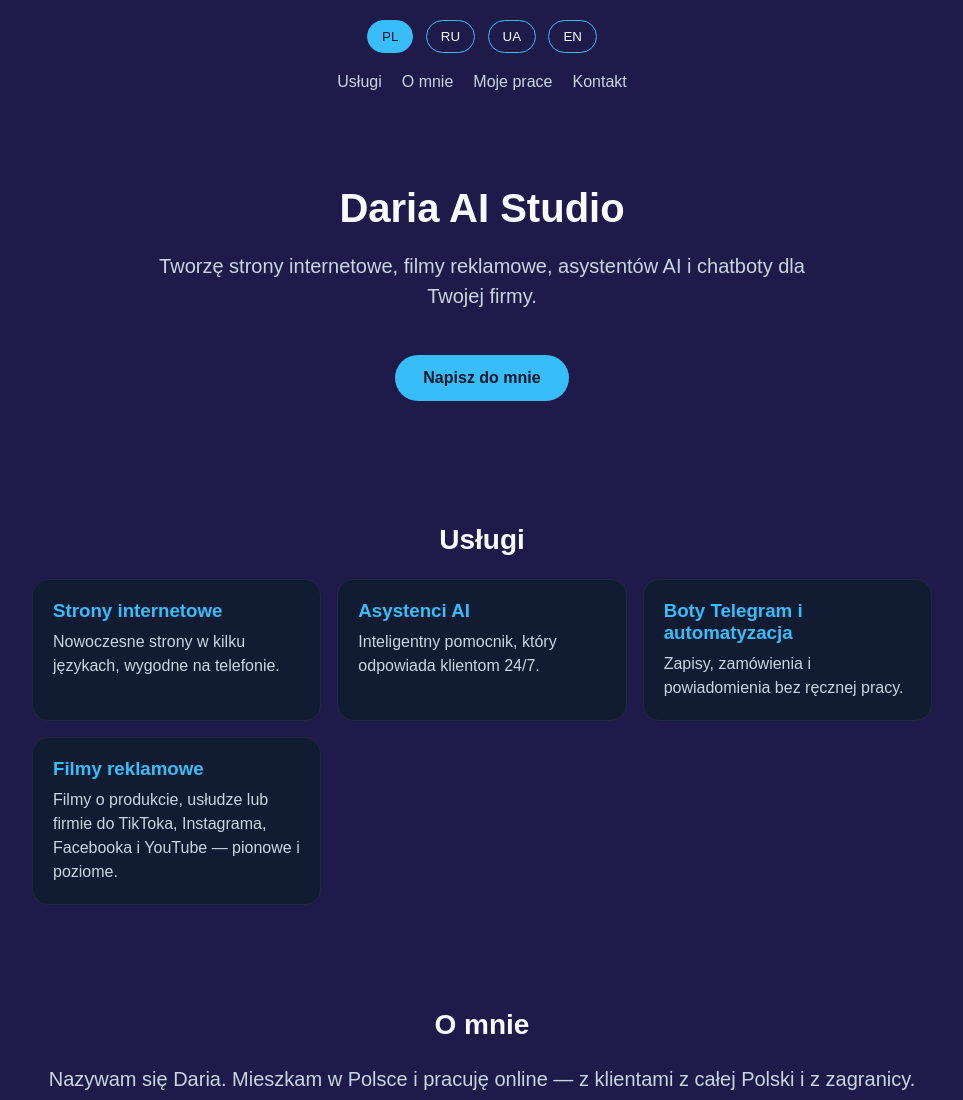
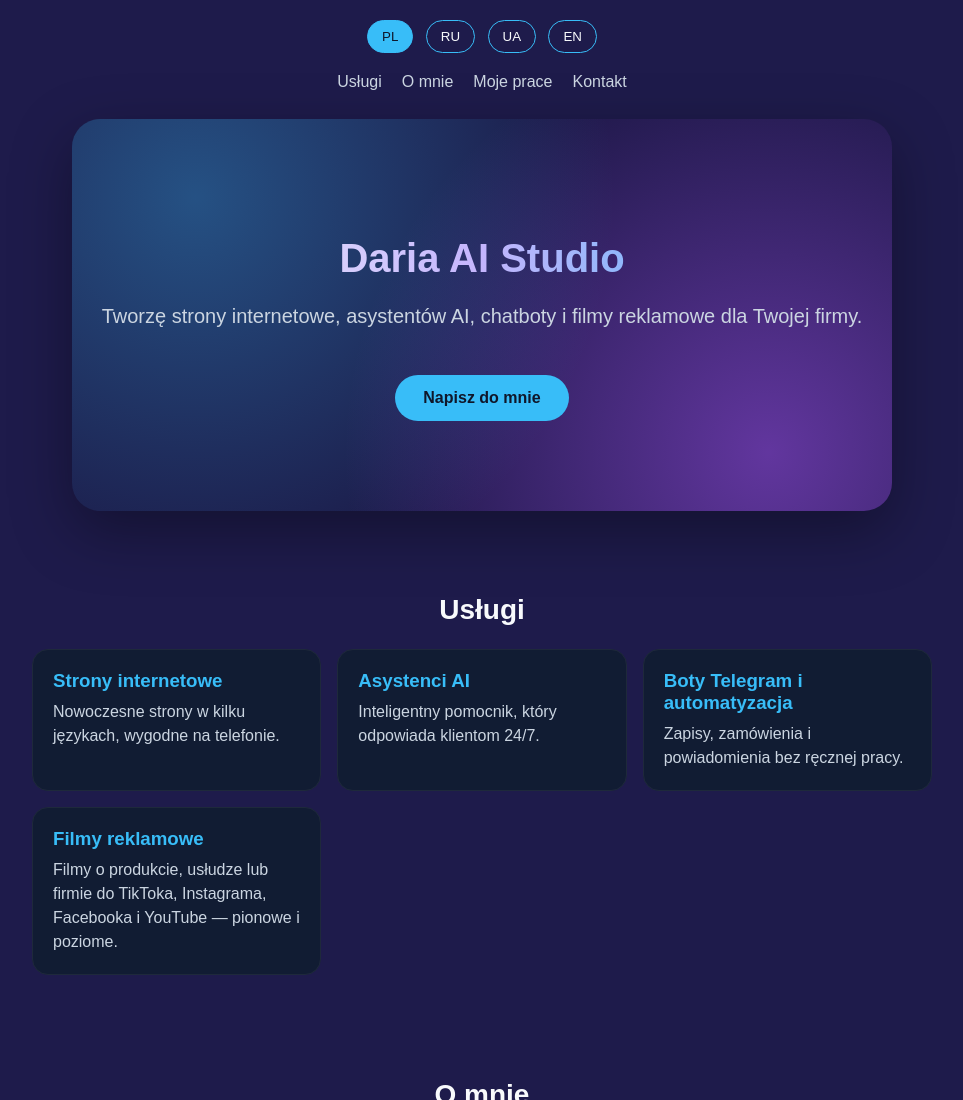
Before and after one commit to daria-ai-studio/daria-ai-studio.github.io, a plain HTML site: page index.html in a window 1280 px wide. Shown: the top 1100 px of the page, without its empty margins (158-1121 px from the left). Drawn offline with Linux system fonts and the light colour scheme.

Commit message:
Refactor main layout and update language texts
Updated main styling and improved text descriptions for multiple languages.

```diff
--- a/index.html
+++ b/index.html
@@ -9,7 +9,8 @@
   nav { padding: 16px; }
   nav button { margin: 4px; padding: 8px 14px; border: 1px solid #38bdf8; background: none; color: #f8fafc; border-radius: 20px; cursor: pointer; }
   nav button.active { background: #38bdf8; color: #0f172a; }
-  main { padding: 60px 20px; max-width: 700px; margin: auto; }
+  main { box-sizing: border-box; width: calc(100% - 32px); max-width: 820px; margin: 20px auto; padding: 90px 24px; border-radius: 28px; background: radial-gradient(circle at 15% 20%, rgba(56,189,248,0.35), transparent 55%), radial-gradient(circle at 85% 85%, rgba(168,85,247,0.5), transparent 55%), #1b1745; box-shadow: 0 20px 60px rgba(0,0,0,0.35); }
+  h1 { background: linear-gradient(90deg, #f8fafc, #c4b5fd, #38bdf8); -webkit-background-clip: text; background-clip: text; color: transparent; }
   h1 { font-size: 40px; margin-bottom: 10px; }
   h2 { font-size: 28px; }
   p { font-size: 20px; line-height: 1.5; color: #cbd5e1; }
@@ -89,10 +90,10 @@ const sections = {
 const sectionIds = ["services-title", "portfolio-title", null, "s1-t", "s1-p", "s2-t", "s2-p", "s3-t", "s3-p", "portfolio-text", "s4-t", "s4-p", "about-title", "about-text"];
 
 const texts = {
-  pl: ["Tworzę strony internetowe, filmy reklamowe, asystentów AI i chatboty dla Twojej firmy.", "Napisz do mnie", "Kontakt", "Zadzwoń"],
-  ru: ["Создаю сайты, рекламные ролики, AI-помощников и чат-ботов для вашего бизнеса.", "Написать мне", "Контакты", "Позвонить"],
-  ua: ["Створюю сайти, рекламні ролики, AI-помічників і чат-ботів для вашого бізнесу.", "Написати мені", "Контакти", "Зателефонувати"],
-  en: ["I create websites, video ads, AI assistants and chatbots for your business.", "Contact me", "Contact", "Call me"]
+  pl: ["Tworzę strony internetowe, asystentów AI, chatboty i filmy reklamowe dla Twojej firmy.", "Napisz do mnie", "Kontakt", "Zadzwoń"],
+  ru: ["Создаю сайты, AI-помощников, чат-ботов и рекламные ролики для вашего бизнеса.", "Написать мне", "Контакты", "Позвонить"],
+  ua: ["Створюю сайти, AI-помічників, чат-ботів і рекламні ролики для вашого бізнесу.", "Написати мені", "Контакти", "Зателефонувати"],
+  en: ["I create websites, AI assistants, chatbots and video ads for your business.", "Contact me", "Contact", "Call me"]
 };
 
 function setupContacts() {
```
